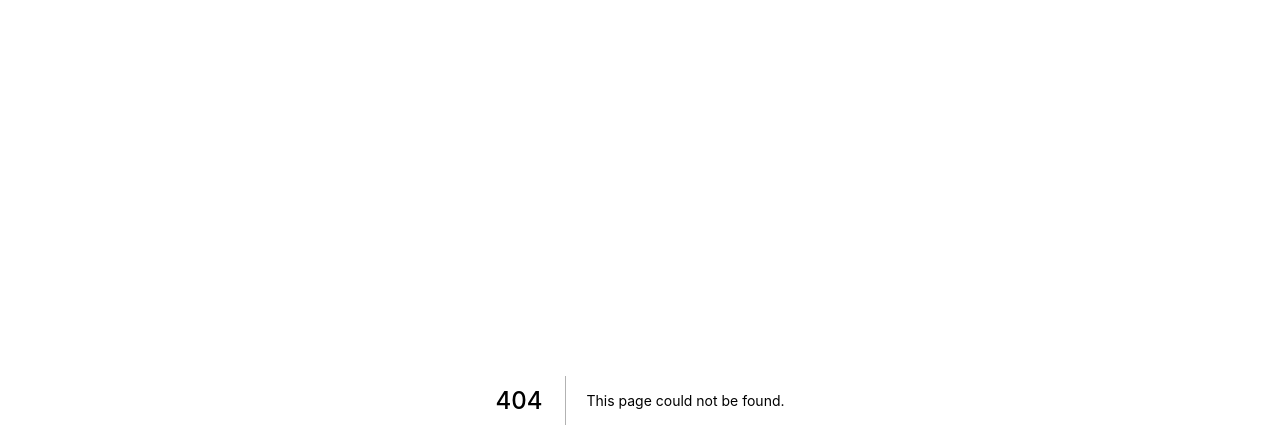
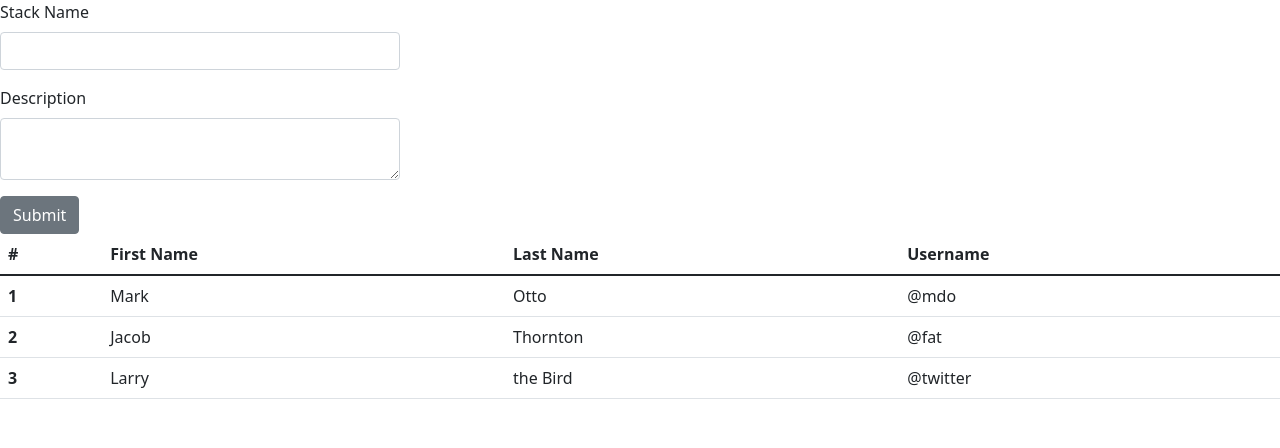
Before and after one commit to youthke/questack-web, a Next.js app: page /questack/dashboard in a window 1280 px wide. Before the commit this address had no page. Shown: the top 448 px of the page. Built offline with nearby package versions, Linux system fonts and the light colour scheme.

Commit message:
add stack

```diff
--- a/components/owners/SignUp.tsx
+++ b/components/owners/SignUp.tsx
@@ -31,7 +31,6 @@ const SignUpForm: React.FC<Props> = (props) => {
   const {handleSubmit, control, formState: {errors} } = useForm();
   const dispatch = useDispatch()
   const onSubmit = async (values: FormData) => {
-    console.log(values)
     const f = signUp(values.name, values.mail, values.password)
     f(dispatch)
   }
--- /dev/null
+++ b/components/stacks/Form.tsx
@@ -0,0 +1,38 @@
+import React from "react"
+import { useForm } from "react-hook-form";
+import { Button, Form, FormGroup, Input, Label } from "reactstrap"
+import styled, { StyledFunction } from 'styled-components';
+
+
+interface Props  {
+  width?: string,
+}
+
+const Wrapper = styled.div<{width?: string}>`
+  width: ${props => (props.width || '400px')}
+`
+
+const NewStackForm: React.FC<Props> = (props) => {
+  const {register} = useForm();
+  return (
+    <Wrapper width={props.width}>
+      <Form>
+        <FormGroup>
+          <Label>Stack Name</Label>
+          <Input {...register("name", {
+            required: true
+          })}/>
+        </FormGroup>
+        <FormGroup>
+          <Label>Description</Label>
+          <Input type="textarea" {...register("name")}/>
+        </FormGroup>
+        <Button>Submit</Button>
+      </Form>
+    </Wrapper>
+  )
+}
+
+
+
+export default NewStackForm
--- /dev/null
+++ b/components/stacks/Table.tsx
@@ -0,0 +1,71 @@
+import React from "react"
+import { Table } from "reactstrap"
+
+const StackTable: React.FC<{}> = () => {
+  return(
+    <Table>
+      <thead>
+        <tr>
+          <th>
+            #
+          </th>
+          <th>
+            First Name
+          </th>
+          <th>
+            Last Name
+          </th>
+          <th>
+            Username
+          </th>
+        </tr>
+      </thead>
+      <tbody>
+        <tr>
+          <th scope="row">
+            1
+          </th>
+          <td>
+            Mark
+          </td>
+          <td>
+            Otto
+          </td>
+          <td>
+            @mdo
+          </td>
+        </tr>
+        <tr>
+          <th scope="row">
+            2
+          </th>
+          <td>
+            Jacob
+          </td>
+          <td>
+            Thornton
+          </td>
+          <td>
+            @fat
+          </td>
+        </tr>
+        <tr>
+          <th scope="row">
+            3
+          </th>
+          <td>
+            Larry
+          </td>
+          <td>
+            the Bird
+          </td>
+          <td>
+            @twitter
+          </td>
+        </tr>
+      </tbody>
+    </Table>
+  )
+}
+
+export default StackTable
--- /dev/null
+++ b/ducks/stack/selectors.ts
@@ -0,0 +1,6 @@
+import { useSelector } from 'react-redux';
+import { StackState } from './slice';
+
+export const useCounterState = () => {
+  return useSelector((state: { stack: StackState }) => state);
+};
--- /dev/null
+++ b/pages/dashboard.tsx
@@ -0,0 +1,14 @@
+import React from "react"
+import NewStackForm from "../components/stacks/Form"
+import StackTable from "../components/stacks/Table"
+
+const DashBoard: React.FC<{}> = () =>{
+  return(
+    <>
+      <NewStackForm/>
+      <StackTable/>
+    </>
+  )
+}
+
+export default DashBoard
```
Also changed, not shown: ducks/stack/slice.ts (added, +46 -0 lines), models/Stack.ts (added, +8 -0 lines), pages/stack/new.tsx (added, +15 -0 lines).
